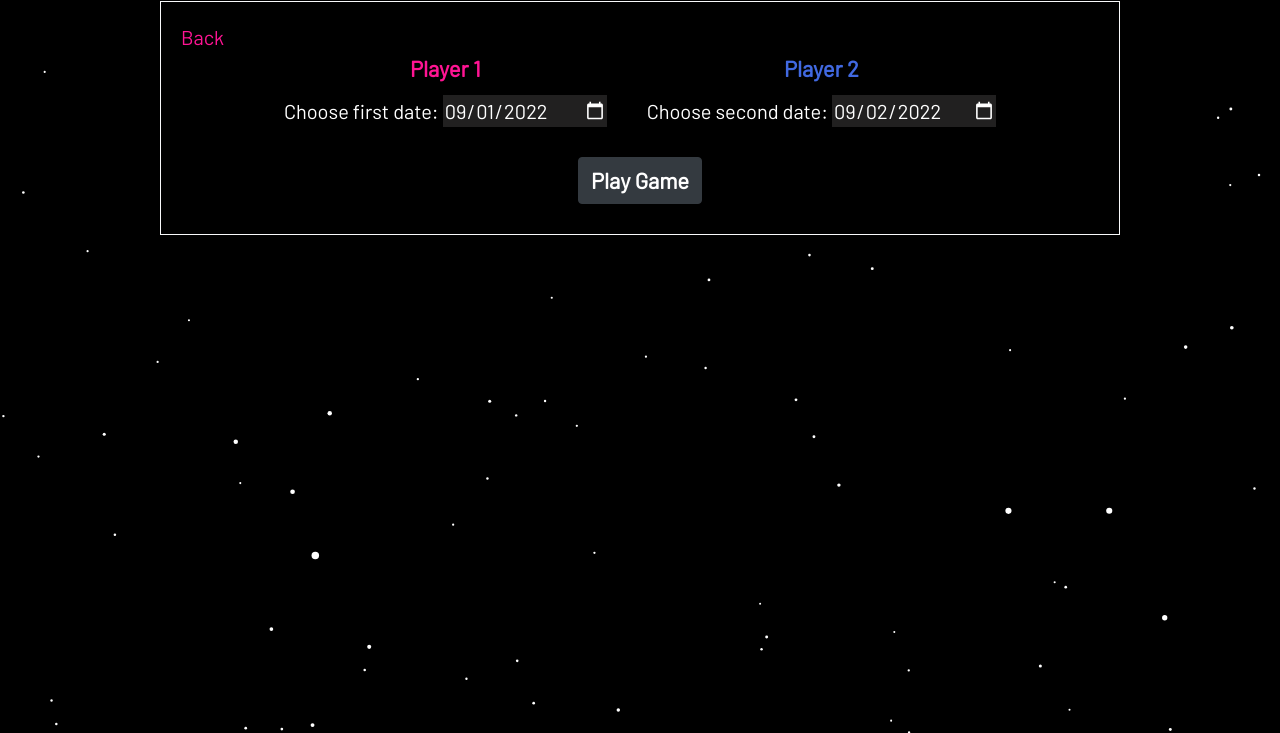
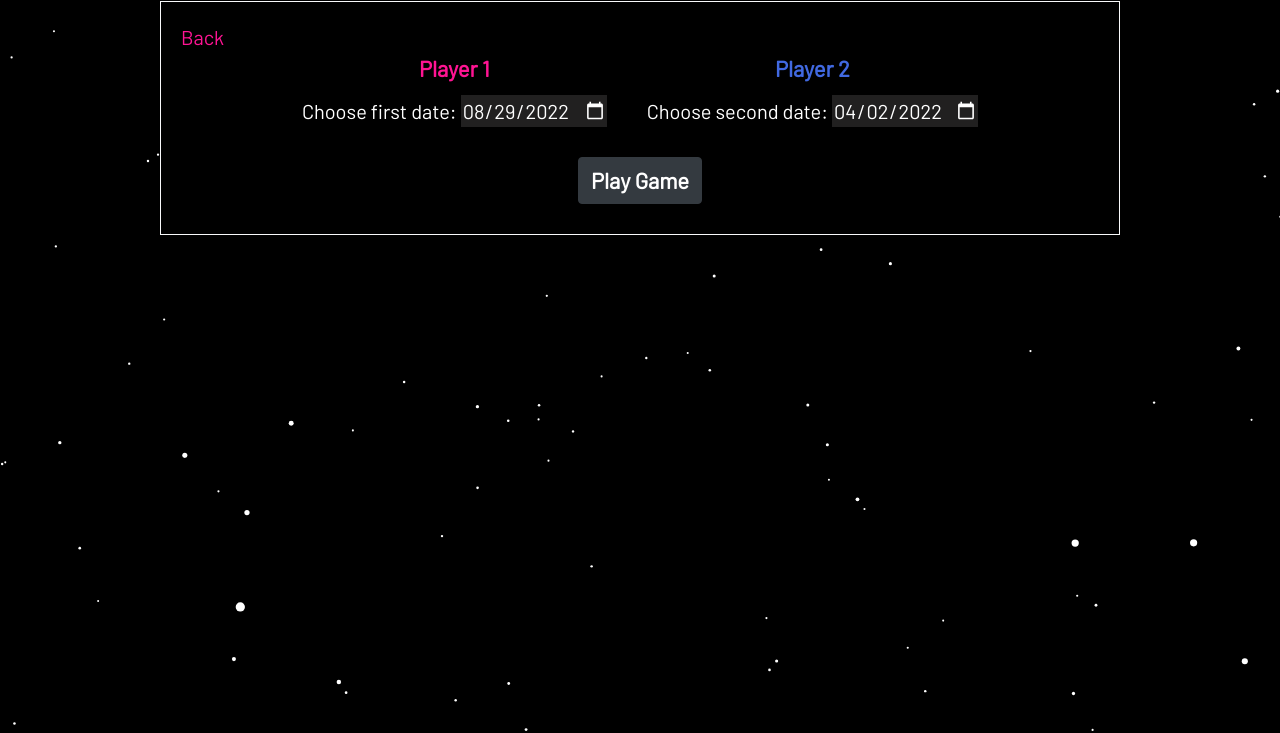
Before and after one commit to team-singularity/solar-wind-cars-FE, a plain HTML site: page game.html in a window 1280 px wide. Shown: the part 67-800 px from the top of the page. Drawn offline with nearby package versions, Linux system fonts and the light colour scheme.

Commit message:
fix: date pickers, animations

```diff
--- a/game.html
+++ b/game.html
@@ -4,19 +4,21 @@
     <meta charset="utf-8">
     <meta name="viewport" content="width=device-width, initial-scale=1, shrink-to-fit=no">
 
+    <link rel="icon" href="resources/img/icon.jpg">
     <link rel="stylesheet" href="https://cdn.jsdelivr.net/npm/bootstrap@4.3.1/dist/css/bootstrap.min.css" integrity="sha384-ggOyR0iXCbMQv3Xipma34MD+dH/1fQ784/j6cY/iJTQUOhcWr7x9JvoRxT2MZw1T" crossorigin="anonymous">
     <link rel="stylesheet" href="css/styles.css">
     <link rel="stylesheet" href="https://cdnjs.cloudflare.com/ajax/libs/animate.css/4.1.1/animate.min.css"/>
     <script type="text/javascript" src="js/main.js"></script>
+    <link href="https://unpkg.com/aos@2.3.1/dist/aos.css" rel="stylesheet">
 
     <title>Solar Wind Cars</title>
 </head>
-<body class="text-white bg-dark">
+<body class="text-white bg-dark" onload="loadDatePicker()">
 <canvas id="stars" class="canvas-space-game"></canvas>
 <script type="text/javascript" src="js/space.js"></script>
-    <h1 class="text-center font-weight-bold my-heading">Solar Wind Cars</h1>
+    <h1 class="text-center font-weight-bold my-heading" data-aos="fade-up">Solar Wind Cars</h1>
 
-    <div class="container border border-light main-container">
+    <div class="container border border-light main-container" data-aos="fade-up" data-aos-delay="300">
         <a href="index.html" class="pink">Back</a>
 
         <div class="d-flex justify-content-center">
@@ -25,7 +27,7 @@
                 <div class="pick-date">
                     <span>Choose first date:</span>
                     <input type="date" id="date1" aria-label="date1"
-                           value="2022-09-01" min="2022-09-01" max="2022-09-31">
+                           value="2022-08-29" min="2001-08-07">
                 </div>
             </div>
 
@@ -34,7 +36,7 @@
                 <div class="pick-date">
                     <span>Choose second date:</span>
                     <input type="date" id="date2" aria-label="date2"
-                           value="2022-09-02" min="2022-09-01" max="2022-09-31">
+                           value="2022-04-02" min="2001-08-07">
                 </div>
             </div>
         </div>
@@ -54,5 +56,9 @@
 <script src="https://code.jquery.com/jquery-3.3.1.slim.min.js" integrity="sha384-q8i/X+965DzO0rT7abK41JStQIAqVgRVzpbzo5smXKp4YfRvH+8abtTE1Pi6jizo" crossorigin="anonymous"></script>
 <script src="https://cdn.jsdelivr.net/npm/popper.js@1.14.7/dist/umd/popper.min.js" integrity="sha384-UO2eT0CpHqdSJQ6hJty5KVphtPhzWj9WO1clHTMGa3JDZwrnQq4sF86dIHNDz0W1" crossorigin="anonymous"></script>
 <script src="https://cdn.jsdelivr.net/npm/bootstrap@4.3.1/dist/js/bootstrap.min.js" integrity="sha384-JjSmVgyd0p3pXB1rRibZUAYoIIy6OrQ6VrjIEaFf/nJGzIxFDsf4x0xIM+B07jRM" crossorigin="anonymous"></script>
+<script src="https://unpkg.com/aos@next/dist/aos.js"></script>
+<script>
+    AOS.init();
+</script>
 </body>
 </html>
--- a/js/main.js
+++ b/js/main.js
@@ -1,6 +1,6 @@
-function hideGameComponents() {
-    document.getElementById("endGame").style.display = "none";
-    document.getElementById("gameIframe").style.display = "none";
+function loadDatePicker() {
+    date1.max = new Date().toISOString().split("T")[0];
+    date2.max = new Date().toISOString().split("T")[0];
 }
 
 function startGame() {
@@ -35,5 +35,5 @@ function endGame() {
     document.getElementById("gameIframe").style.display = "none";
     document.getElementById("startGame").style.display = "initial";
 
-    document.getElementById("gameIframe").setAttribute("src")
+    document.getElementById("gameIframe").setAttribute("src", "https://team-singularity.github.io/solarwindcars-unity.github.io/")
 }
```
Also changed, not shown: index.html (+1 -0 lines), learning.html (+7 -2 lines).
